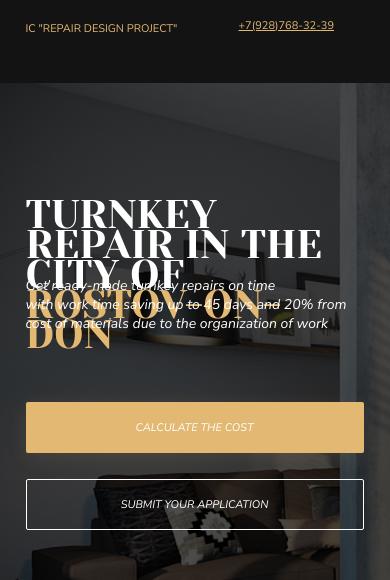
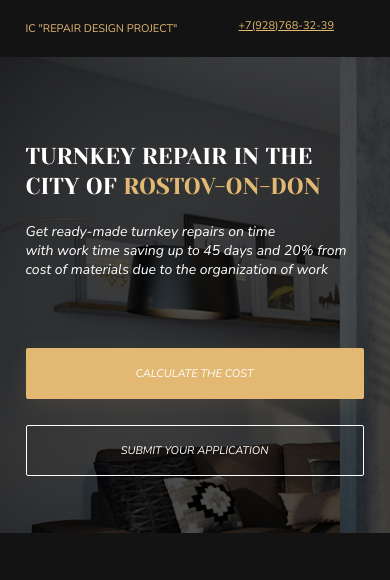
Before and after one commit to Eugene860/Skillfactory, a plain HTML site: page index.html in a window 390 px wide. Shown: the top 580 px of the page. Drawn offline with Linux system fonts and the light colour scheme.

Commit message:
First part of mobile version corrected

```diff
--- a/CSS/style.css
+++ b/CSS/style.css
@@ -1200,6 +1200,9 @@ h2 {
         background-color: #181818;
     }
     @media screen and (max-width: 1300px) {
+         .header {
+             height: 57px;
+         }
          .header-wrapper {
             max-width: 1300px;
             height: 57px;
@@ -1218,6 +1221,9 @@ h2 {
         .header-button {
             display: none;
         }
+        .mainstep1 {
+            height: 476px;
+        }
         .mainstep1-wrapper {
             max-width: 1300px;
             height: 476px;
@@ -1232,15 +1238,17 @@ h2 {
             justify-content: center;
             margin: 0 auto;
         }
-        .title {
+        h1 {
             width: 339px;
             height: 60px;
-            margin-top: 85px;
+            margin-top: 25px;
             margin-bottom: 16px;
             font-size: 23px;
             line-height: 30px;
-
         }
+.title {
+    margin: 0;
+}
         .content {
             width: 339px;
             height: 94px;
```
